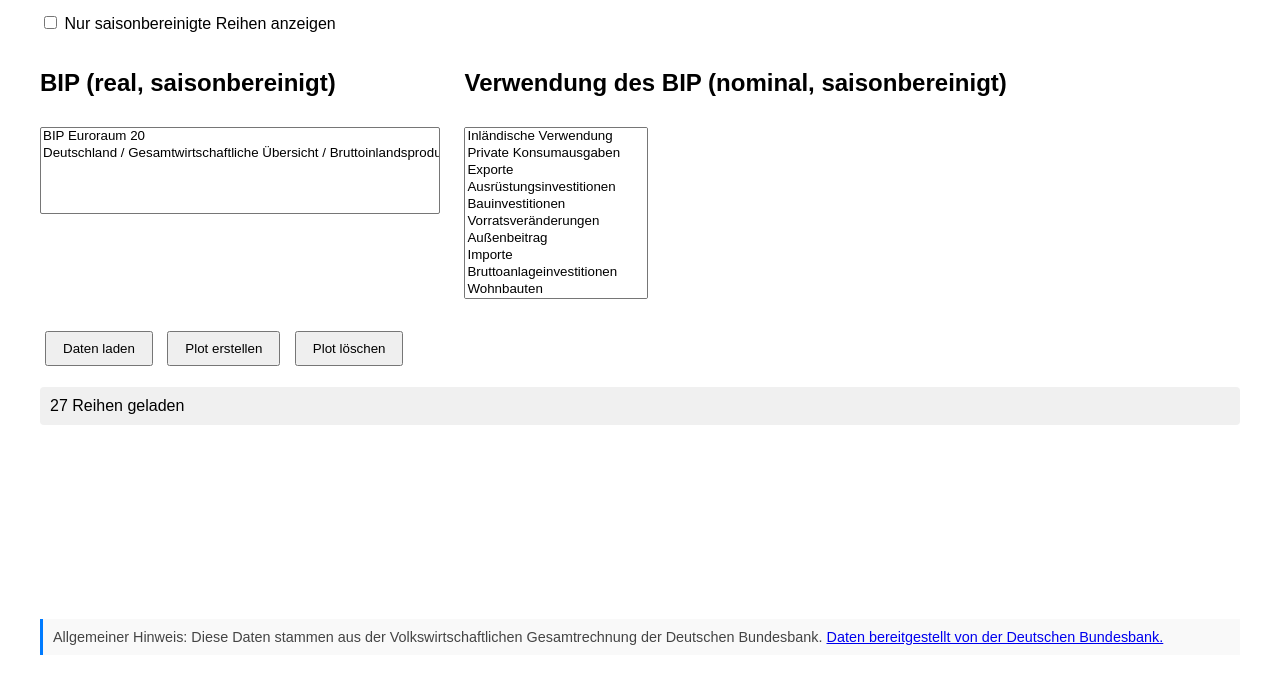
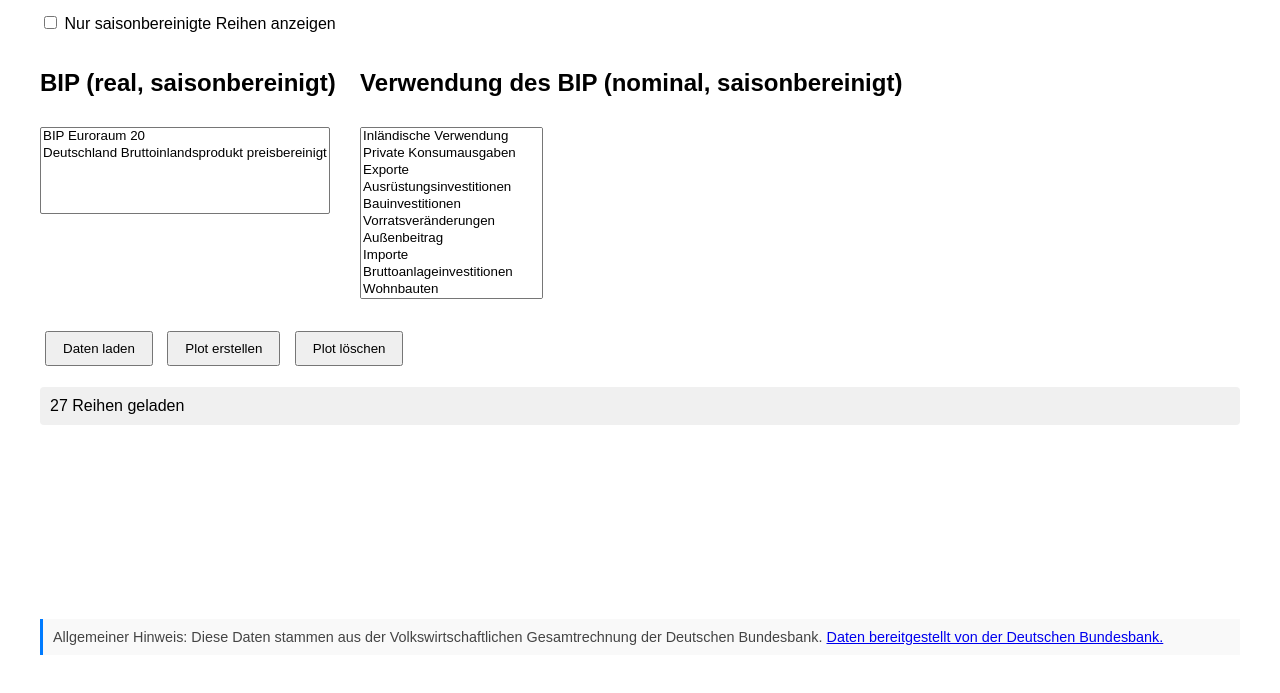
Before and after one commit to makrodaten/bundesdaten, a plain HTML site: page index.html in a window 1280 px wide. Shown: the part 101-794 px from the top of the page. Drawn offline with nearby package versions, Linux system fonts and the light colour scheme.

Commit message:
Update index.html

```diff
--- a/index.html
+++ b/index.html
@@ -194,6 +194,9 @@
                 'Q.DE.Y.G.0178.A': 'Private Gewerbliche Anlagen'
             };
             text = shortLabels[item.id] || text;
+          } else if (item.id === 'Q.DE.N.H.0000.L') {
+            // Spezieller Shortlabel für Deutschland BIP
+            text = 'Deutschland - Bruttoinlandsprodukt - preisbereinigt';
           }
 
           text = text.replace(/-/g, ' ');
```
